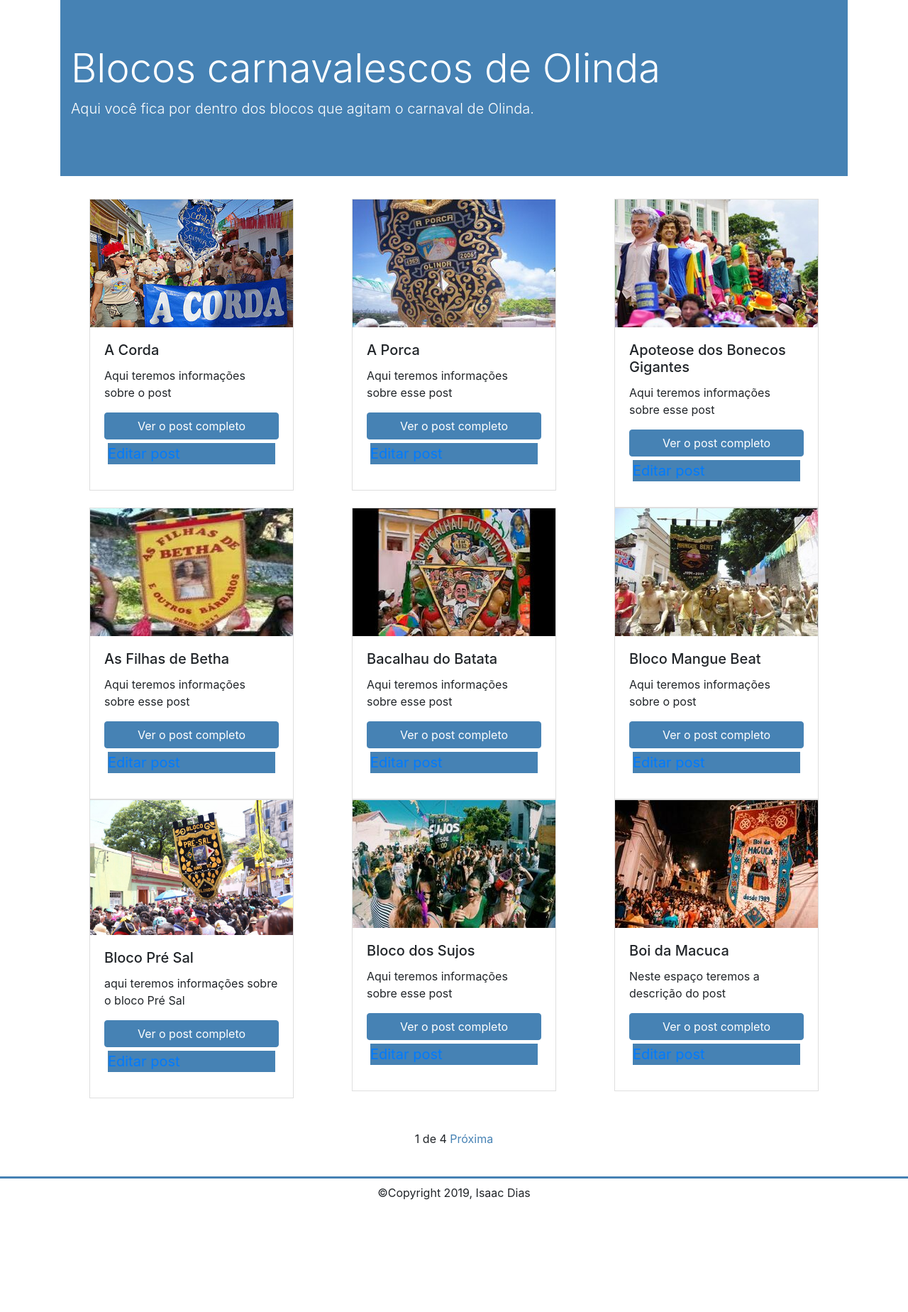
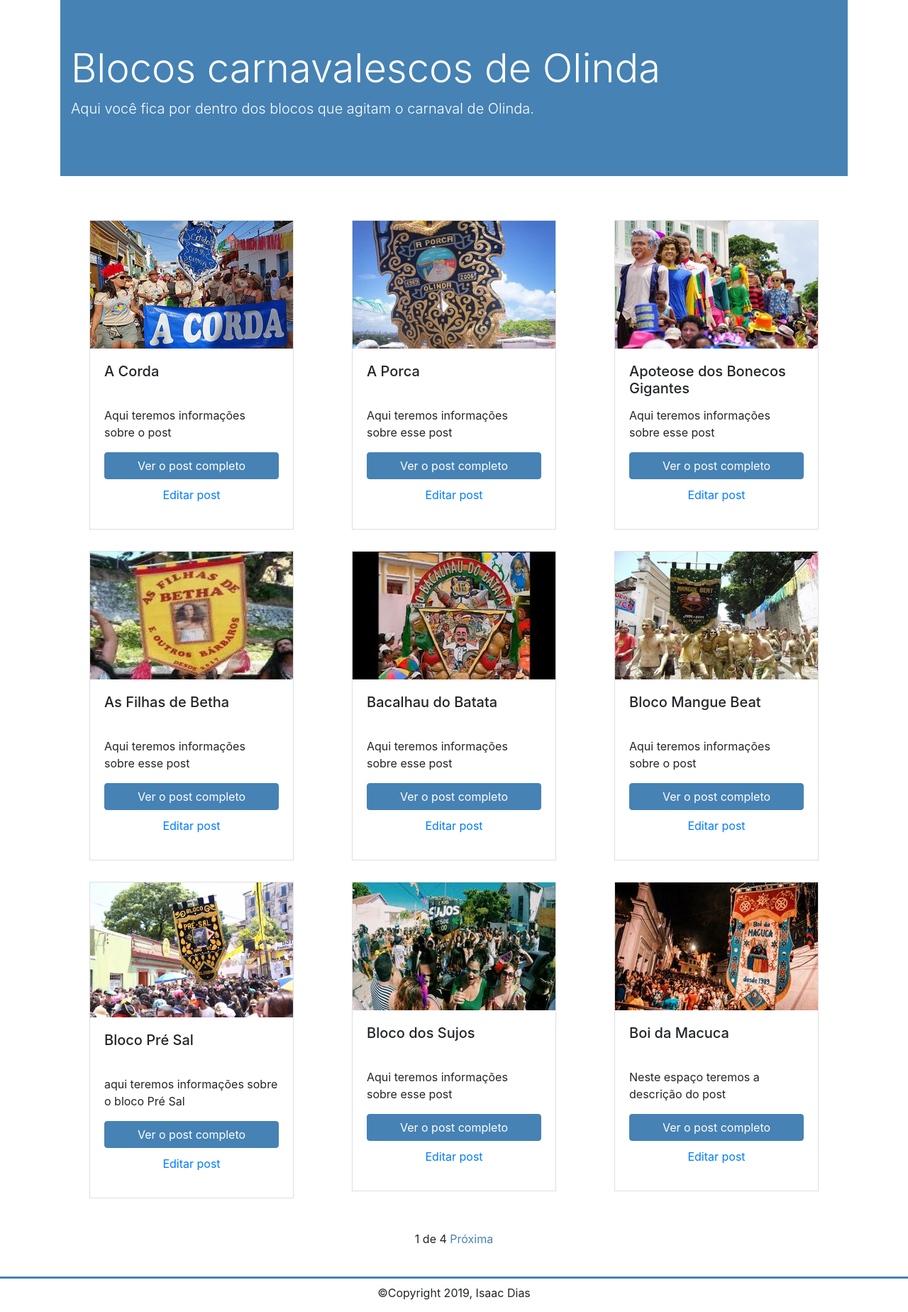
Before and after one commit to isaacdias/-blog, a Django app: page / in a window 1280 px wide. Shown: the part 211-2059 px from the top of the page at 71% size. Before the commit the page ends 1901 px from the top, so only its background shows below. Run offline with Django 3.2, Linux system fonts and the light colour scheme; a user stored in the database is signed in; data comes from the database, SQL or seed files in the repository; some libraries are stand-ins or nearby versions.

Commit message:
melhorando o tamanho do card

```diff
--- a/myproject/blog/static/css/styles.css
+++ b/myproject/blog/static/css/styles.css
@@ -40,6 +40,7 @@
 
 .card {
 	margin: auto;
+	margin-top: 30px;
 	border-radius: 0;
 }
 
@@ -66,6 +67,10 @@
 .card .btn.btn-primary {
 	margin: auto;
 	display: block;
+}
+
+.card-title{
+	height: 50px;
 }
 
 .logged-in-p{
@@ -117,7 +122,7 @@ footer .copy{
     font-size: 20px;
 }
 
-.edit-post{
+.btn-edit-post{
 	background-color: #4682B4;
 	color: #FFF;
 	cursor: pointer;
@@ -126,10 +131,15 @@ footer .copy{
 
 }
 
-.delete-post{
+.btn-delete-post{
 	background-color: #ff0000;
 	color: #FFF;
 	cursor: pointer;
     margin: 5px;
     font-size: 20px;
 }
+
+.edit-post{
+	text-align: center;
+	margin-top: 10px;
+}
```
